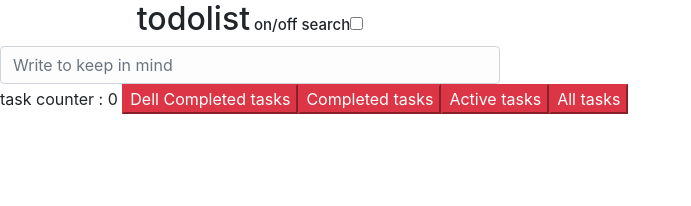
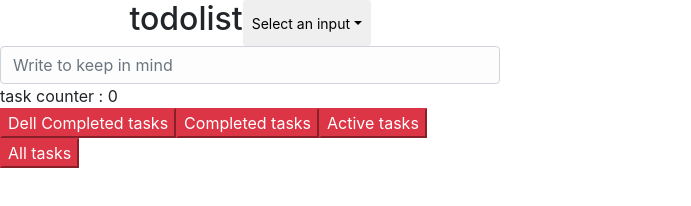
Before and after one commit to iam047/todo, a React app: page / in a window 1280 px wide. Shown: the whole page, without its empty margins (0-691 px from the left). Built offline with nearby package versions, Linux system fonts and the light colour scheme.

Commit message:
fixes errors in the search for the filter and correctly put the buttons

```diff
--- a/package.json
+++ b/package.json
@@ -3,7 +3,11 @@
   "version": "0.1.0",
   "private": true,
   "dependencies": {
+    "jquery": "^3.3.1",
+    "popper.js": "^1.14.1",
     "react": "^16.2.0",
+    "react-bootstrap": "^0.32.1",
+    "react-bootstrap-dropdown-menu": "^1.1.14",
     "react-dom": "^16.2.0",
     "react-scripts": "1.1.1"
   },
--- a/src/Footer/index.js
+++ b/src/Footer/index.js
@@ -7,18 +7,18 @@ export  default class Footer extends Component {
         this.obj = [
             {
                 name: 'done',
-                className: 'btn-danger button',
+                className: 'btn-danger ',
                 text: 'Completed tasks'
 
             },
             {
                 name: 'active',
-                className: 'btn-danger button',
+                className: 'btn-danger ',
                 text: 'Active tasks'
             },
             {
                 name: 'all',
-                className: 'btn-danger button',
+                className: 'btn-danger ',
                 text: 'All tasks'
             }
 
@@ -45,8 +45,7 @@ export  default class Footer extends Component {
                <button
                     key = {obj.name}
                     onClick = {this.changeFilter.bind(this, obj.name )}
-                    className = {obj.className}
-               >
+                    className = {obj.className}>
                    {obj.text}
                </button>
             );
@@ -55,8 +54,10 @@ export  default class Footer extends Component {
         return (
             <div>
                 <span>task counter : { todo.length } </span>
-                <button onClick={ this.dellDoneTask.bind(this) } className='btn-danger button '>Dell Completed  tasks</button>
+                <div className='button'>
+                <button onClick={ this.dellDoneTask.bind(this) } className='btn-danger'>Dell Completed  tasks</button>
                 {button}
+                </div>
             </div>
         );
     }
--- a/src/Header/index.js
+++ b/src/Header/index.js
@@ -3,52 +3,70 @@ import '../style.css'
 
 export default class Header extends Component {
 
-    activesearch () {
-        let { searchTodo } = this.props;
-        const onSearch =  searchTodo === false ? searchTodo = true : searchTodo = false;
-        console.log(onSearch);
+    activeSearch () {
+        const search= 'search';
         this.props.setState({
-            searchTodo: onSearch
+            searchTodo: search
+        });
+    }
+
+    activeInput () {
+        const input = 'input';
+        this.props.setState({
+            searchTodo: input
         });
     }
 
     addSearchValue = e => {
         const { searchTodo} = this.props;
-        if(searchTodo)
+        if(searchTodo === 'search')
         this.props.setState({
             searchValue: e.target.value
         });
-
     };
 
+
     addtodo (e) {
-        const { todo } = this.props;
+        const { todo, searchTodo } = this.props;
+        if(searchTodo === 'input')
         if( e.which === 13 ) {
             if (e.target.value === '') {
                 return alert('Please write the text')
             }
-            let addtarget = e.target.value;
+            const addtarget = e.target.value;
             const newTask = {
                 text: addtarget,
                 status: 'active',
                 id: Date.now().toString(),
                 isEditing: false
             };
-            todo.push(newTask);
-            this.props.setState(todo);
+           todo.push(newTask);
+            this.props.setState({
+                todo: todo
+            });
             return e.target.value = '';
         }
     }
     render () {
         return (
-
-            <div className='flexbox'>
-                <h2>todolist
-                    <span className='text'> on/off search
-                        <input type='checkbox'
-                               onClick={this.activesearch.bind(this)}/>
-                    </span>
-                </h2>
+            <div className ='flexbox'>
+                <h2>todolist</h2>
+                <div className="btn-group">
+                    <button className="btn btn-default btn-sm dropdown-toggle"
+                            type="button"
+                            data-toggle="dropdown"
+                            aria-haspopup="true"
+                            aria-expanded="false">
+                        Select an { this.props.searchTodo }
+                        <span className="caret"></span>
+                    </button>
+                    <div className="dropdown-menu" aria-labelledby="dropdownMenuButton">
+                        <li className="dropdown-item"
+                            onClick={ this.activeInput.bind(this)  } >Input</li>
+                        <li className="dropdown-item"
+                            onClick={ this.activeSearch.bind(this)  }>Search</li>
+                    </div>
+                </div>
                 <input type='text'
                        placeholder='Write to keep in mind'
                        onKeyDown={ this.addtodo.bind(this) }
--- a/src/TodoList/index.js
+++ b/src/TodoList/index.js
@@ -24,7 +24,7 @@ export  default class Todolist extends Component {
            todo.status = 'done' :
            todo.status = 'active';
         this.props.setState({
-            todos: newStatus
+            todo: newStatus
         });
     }
 
@@ -46,11 +46,11 @@ export  default class Todolist extends Component {
         });
     }
 
-
     render () {
-        const { todo, currentFilter, searchValue} = this.props;
-        const todos = this.getTodosByFilter(todo, currentFilter);
-        const fillterSearch = todos.filter( todo => {
+        const { todo, currentFilter, searchValue, searchTodo } = this.props;
+        const tod = this.getTodosByFilter(todo, currentFilter);
+        const fillterSearch = tod.filter( todo => {
+            if (searchTodo ==='input'){return true}
             return todo.text.indexOf(searchValue.toLowerCase()) !== -1
         });
         return (
--- a/src/index.js
+++ b/src/index.js
@@ -2,6 +2,7 @@ import React, { Component } from 'react';
 import ReactDOM from 'react-dom';
 import Header from './Header';
 import 'bootstrap/dist/css/bootstrap.css';
+import 'bootstrap/dist/js/bootstrap.js';
 import Footer from "./Footer";
 import Todolist from "./TodoList";
 
@@ -11,7 +12,7 @@ class App extends Component {
         this.state = {
             todo: [],
             currentFilter: 'all',
-            searchTodo: false,
+            searchTodo: 'input',
             searchValue: ''
         };
     }
@@ -26,7 +27,7 @@ class App extends Component {
         };
 
         return (
-            <div>
+            <div className='flexbox'>
                 <Header {...commonProps} />
                 <Todolist {...commonProps}/>
                 <Footer {...commonProps}/>
--- a/src/style.css
+++ b/src/style.css
@@ -1,9 +1,4 @@
-/*.todoh {*/
-    /*position:absolute;*/
-    /*top: 3%;*/
-    /*left: 45%;*/
-    /*font-family: Arial;*/
-/*}*/
+
 .line-through {
     text-decoration:line-through;
 }
@@ -17,9 +12,6 @@
 
 }
 
-.button {
-    flex-wrap: wrap-reverse;
-}
 .text{
     font-size: 15px;
 }
```
